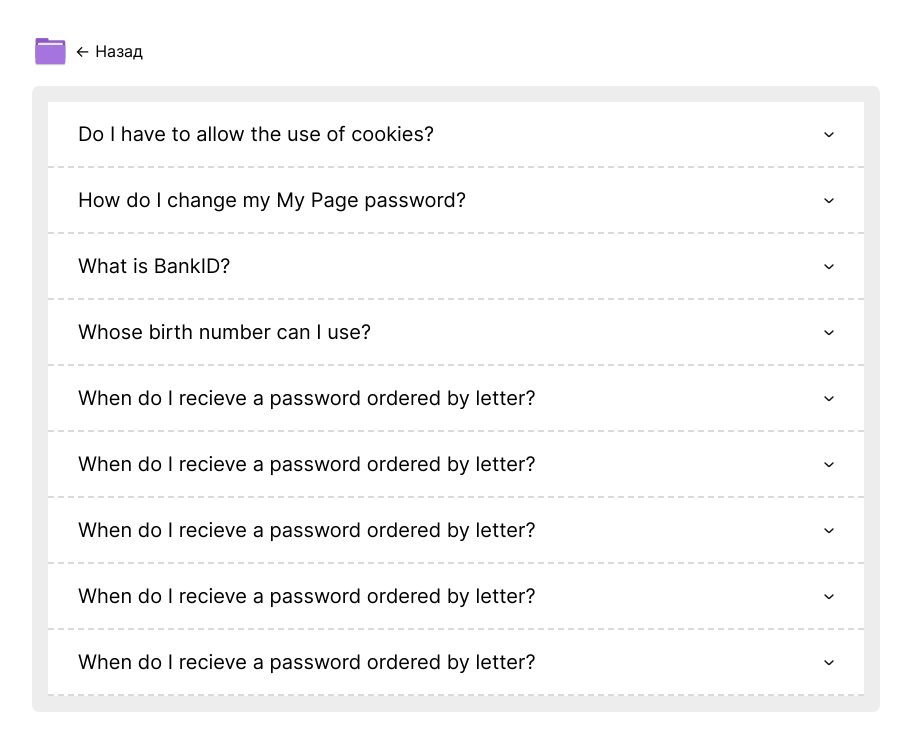
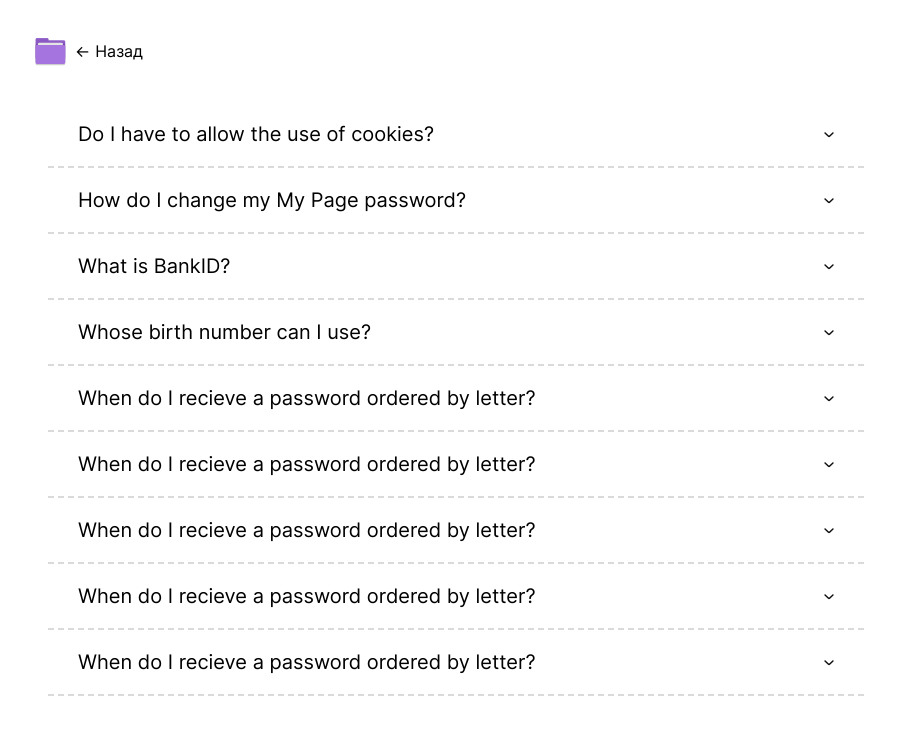
Before and after one commit to Lizaakishina/ReviewSite, a React (Create React App) app: page /task/1 in a window 1280 px wide. Shown: the top 750 px of the page, without its empty margins (184-1095 px from the left). Built offline with nearby package versions, Linux system fonts and the light colour scheme.

Commit message:
feat: подключение markdown

```diff
--- a/package.json
+++ b/package.json
@@ -6,6 +6,7 @@
     "prismjs": "^1.29.0",
     "react": "^18.2.0",
     "react-dom": "^18.2.0",
+    "react-markdown": "^9.0.1",
     "react-router-dom": "^5.2.1",
     "react-scripts": "5.0.1",
     "react-syntax-highlighter": "^15.5.0"
--- a/src/components/Accordion/Accordion.css
+++ b/src/components/Accordion/Accordion.css
@@ -11,7 +11,6 @@
   list-style-type: none;
   margin: 16px auto;
   padding: 16px;
-  background-color: rgb(237, 237, 237);
   border-radius: 7px;
   max-width: 880px;
 }
@@ -73,8 +72,7 @@
 }
 
 .acc__body {
-  margin: 0 10px;
-  padding: 10px 20px 10px 10px;
+  margin: 0;
   border-top: 1px solid rgb(214, 214, 214);
   border-bottom-left-radius: 7px;
   border-bottom-right-radius: 7px;
@@ -84,7 +82,8 @@
 
 .acc__container {
   background-color: white;
-  border-radius: 7px;
+  border: 1px solid rgb(208, 208, 208);
+  border-top: none;
 }
 
 .acc__title {
@@ -95,19 +94,27 @@
 }
 
 .acc__review {
+  font-size: 16px;
+  min-height: 130px;
+  padding: 15px 15px 0px 15px;
+  background-color: rgb(255, 255, 255);
+}
+
+pre {
+  background-color: rgb(248, 248, 255);
   margin: 10px;
-  min-height: 100px;
-  padding: 15px 15px 5px 15px;
   border: 1px solid rgb(208, 208, 208);
-  border-radius: 7px;
-  background-color: rgb(248, 248, 255);
+  border-radius: 5px;
 }
 
 .acc__textarea {
-  background-color: rgb(248, 248, 255);
+  background-color: rgb(255, 255, 255);
+  min-height: 100px;
+  font-size: 16px;
 }
 
 .acc__result {
+  margin-top: 10px;
   display: flex;
   flex-direction: row;
   justify-content: space-between;
@@ -116,6 +123,7 @@
 }
 
 .acc__change {
+  margin-top: 10px;
   display: flex;
   flex-direction: row;
   justify-content: space-between;
@@ -165,7 +173,6 @@
   border-radius: 7px;
   padding: 15px;
   font-size: 16px;
-  margin-bottom: 10px;
 }
 
 .acc__edit:hover {
@@ -179,7 +186,6 @@
   border-radius: 7px;
   padding: 15px;
   font-size: 16px;
-  margin-bottom: 10px;
 }
 
 .acc__send:hover {
@@ -193,7 +199,6 @@
   border-radius: 7px;
   padding: 15px;
   font-size: 16px;
-  margin-bottom: 10px;
 }
 
 .acc__delete:hover {
--- a/src/components/Accordion/AccordionItem.jsx
+++ b/src/components/Accordion/AccordionItem.jsx
@@ -1,7 +1,10 @@
 import React, { useRef, useState } from 'react';
-import SyntaxHighlighter from 'react-syntax-highlighter';
+import Markdown from 'react-markdown'
 import { docco } from "react-syntax-highlighter/dist/esm/styles/hljs";
 import { ReactComponent as ArrowIcon } from '../../images/ArrowIcon.svg';
+import { Light as SyntaxHighlighter } from 'react-syntax-highlighter';
+import js from 'react-syntax-highlighter/dist/esm/languages/hljs/javascript';
+SyntaxHighlighter.registerLanguage('javascript', js);
 
 export const AccordionItem = ({faqItem, onClick, isOpen, name }) => {
   const itemRef = useRef(null);
@@ -81,9 +84,30 @@ export const AccordionItem = ({faqItem, onClick, isOpen, name }) => {
           <div className="acc__collapse" style={isOpen ? {height: itemRef.current.scrollHeight} : {height: "0px"}}>
             <div className="acc__body" ref={itemRef}>
               <div className="acc__container">
-                <p className="acc__title noselect">Написать</p>
+              <p className="acc__title noselect">Комментарий</p>
                 <div className="acc__review">
-                  <SyntaxHighlighter language="javascript" style={docco}>{text}</SyntaxHighlighter>
+                  <Markdown
+                    components={{
+                      code({ node, inline, className, children, ...props }) {
+                        const match = /language-(\w+)/.exec(className || '')
+                        return !inline && match ? (
+                          <SyntaxHighlighter
+                            style={docco}
+                            PreTag="div"
+                            language={match[1]}
+                            children={String(children).replace(/\n$/, '')}
+                            {...props}
+                          />
+                        ) : (
+                          <code className={className ? className : ''} {...props}>
+                            {children}
+                          </code>
+                        )
+                      },
+                    }}
+                  >
+                    {text}
+                  </Markdown>
                 </div>
                 {!isVisible &&
                 <div className="acc__change">
@@ -146,5 +170,3 @@ export const AccordionItem = ({faqItem, onClick, isOpen, name }) => {
     </li>
   )
 }
-
-//<span type="text">{text}</span>
```
Also changed, not shown: 1 other file (tests, documents, lock files or other folders).
